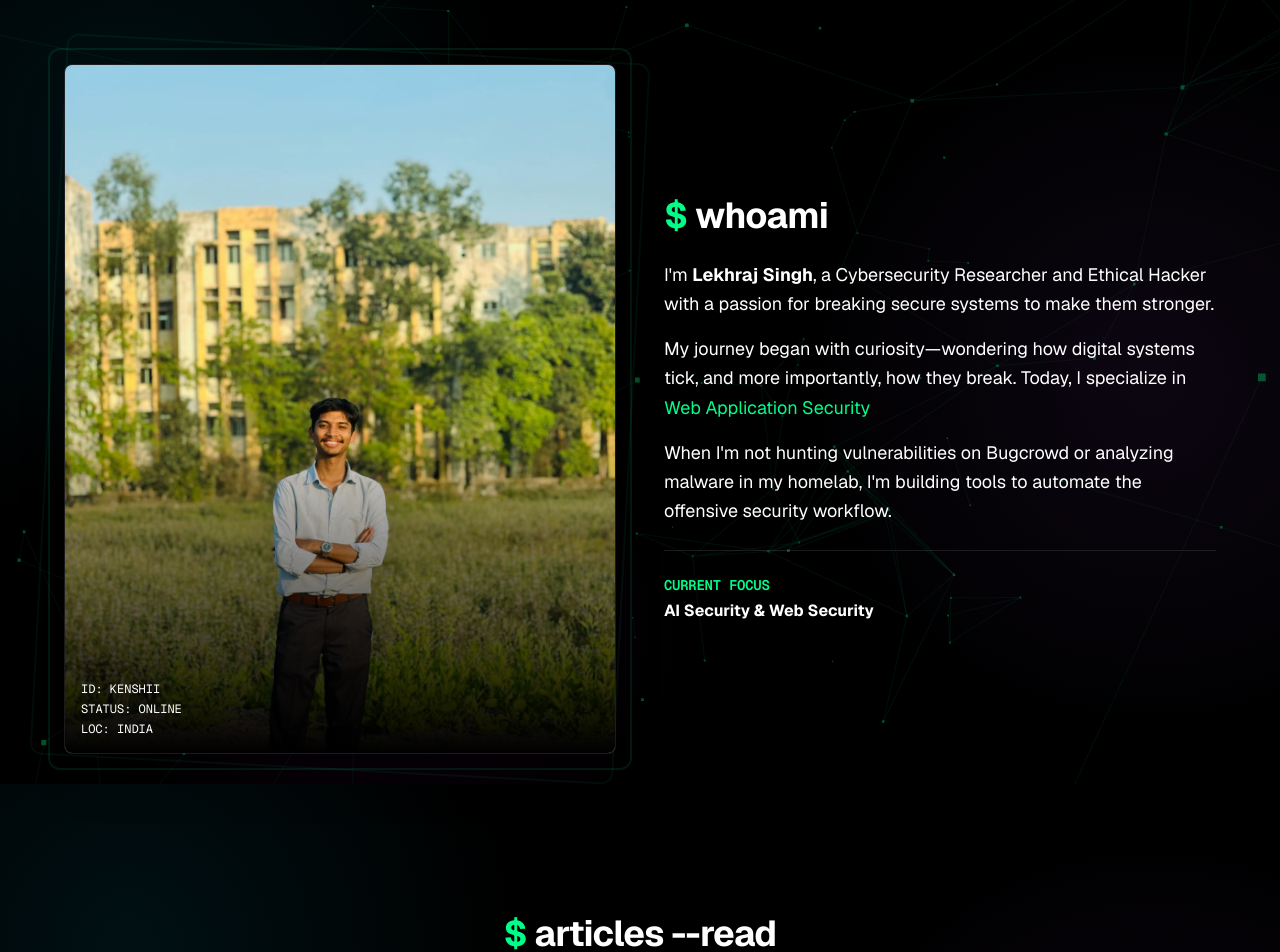
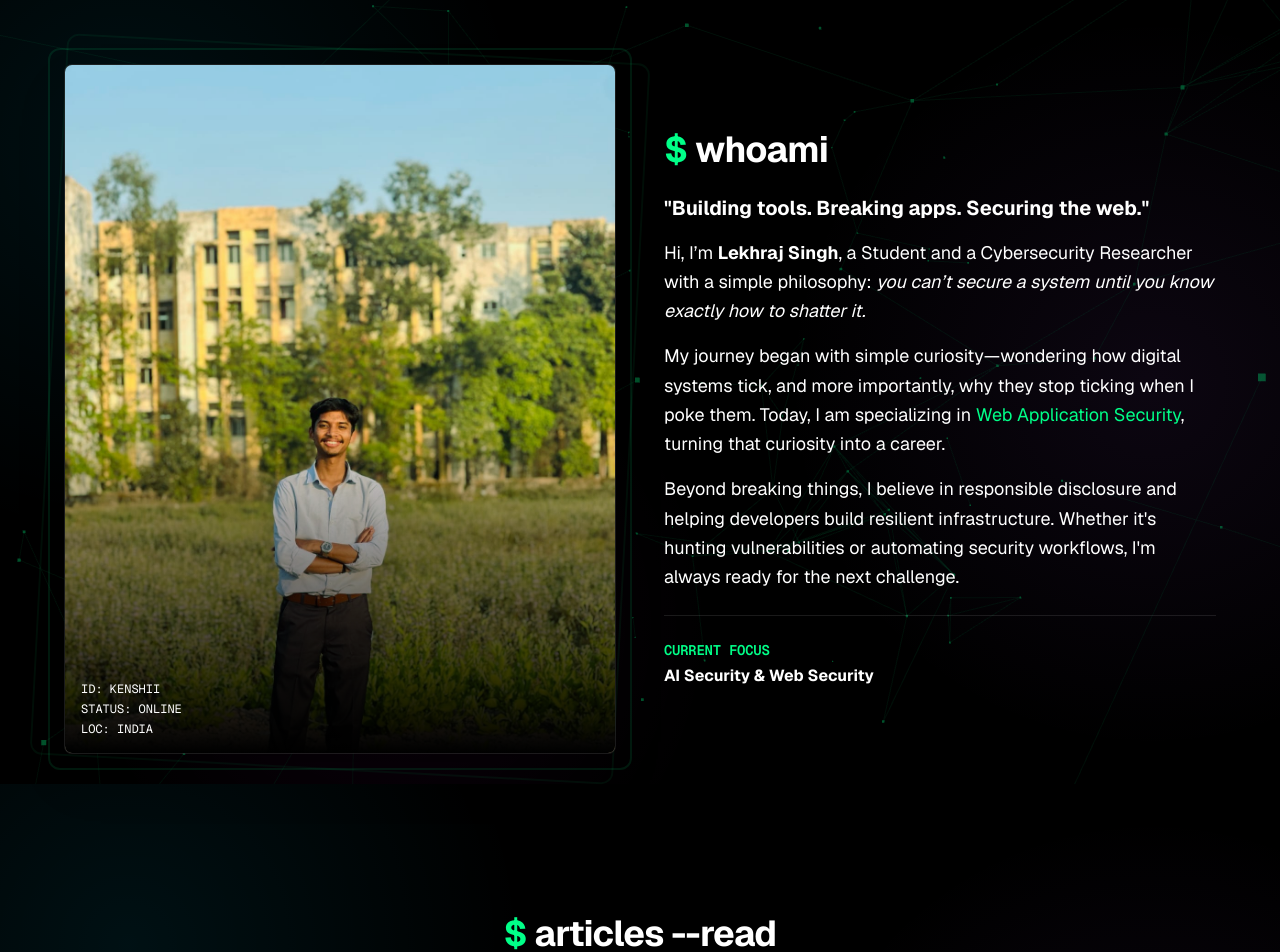
Before and after one commit to lekhrazz19/lekhrazz19.github.io, a React (Vite) app: page / in a window 1280 px wide. Shown: the part 816-1768 px from the top of the page. Built offline with nearby package versions, Linux system fonts and the light colour scheme.

Commit message:
Updated About section bio

```diff
--- a/src/sections/About.tsx
+++ b/src/sections/About.tsx
@@ -44,14 +44,17 @@ const About = () => {
                         </h2>
 
                         <div className="space-y-4 text-slate-300 leading-relaxed text-lg">
-                            <p>
-                                I'm <strong className="text-white">Lekhraj Singh</strong>, a Cybersecurity Researcher and Ethical Hacker with a passion for breaking secure systems to make them stronger.
+                            <p className="text-xl font-bold text-white mb-4">
+                                "Building tools. Breaking apps. Securing the web."
                             </p>
                             <p>
-                                My journey began with curiosity—wondering how digital systems tick, and more importantly, how they break. Today, I specialize in <span className="text-accent">Web Application Security</span>
+                                Hi, I’m <strong className="text-white">Lekhraj Singh</strong>, a Student and a Cybersecurity Researcher with a simple philosophy: <em>you can’t secure a system until you know exactly how to shatter it.</em>
                             </p>
                             <p>
-                                When I'm not hunting vulnerabilities on Bugcrowd or analyzing malware in my homelab, I'm building tools to automate the offensive security workflow.
+                                My journey began with simple curiosity—wondering how digital systems tick, and more importantly, why they stop ticking when I poke them. Today, I am specializing in <span className="text-accent">Web Application Security</span>, turning that curiosity into a career.
+                            </p>
+                            <p>
+                                Beyond breaking things, I believe in responsible disclosure and helping developers build resilient infrastructure. Whether it's hunting vulnerabilities or automating security workflows, I'm always ready for the next challenge.
                             </p>
                         </div>
 
```
